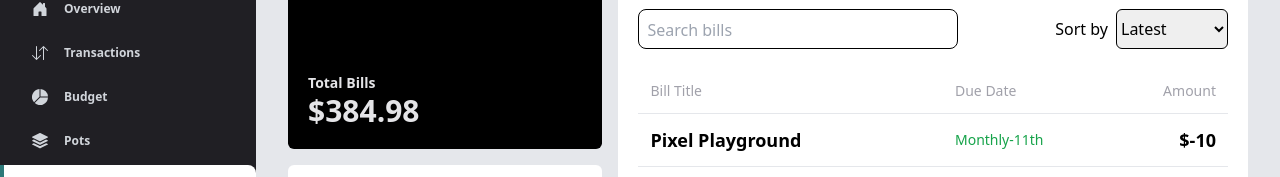
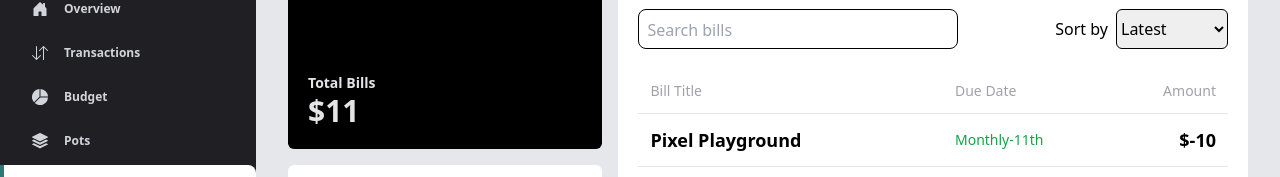
Before and after one commit to Samn1ce/Dashboard-react, a React (Vite) app in the folder finance/: page /recurring-bills in a window 1280 px wide. Shown: the part 111-288 px from the top of the page. Built offline with nearby package versions, Linux system fonts and the light colour scheme.

Commit message:
Fixing Recurring bills

```diff
--- a/finance/src/views/RecurringBills.jsx
+++ b/finance/src/views/RecurringBills.jsx
@@ -25,6 +25,10 @@ function RecurringBills() {
     return `Monthly-${day}${ordinalSuffix(day)}`;
   };
 
+  const totalRecurred = Data.transactions.reduce(
+    (sum, b) => sum + b.recurring,
+    0
+  );
   return (
     <div>
       <HeaderSec headerText="Reccuring Bills" buttonDisplay="none" />
@@ -32,7 +36,7 @@ function RecurringBills() {
         <div className="w-full lg:w-1/3 flex flex-col md:flex-row lg:flex-col gap-4">
           <div className="bg-black w-full h-40 rounded-md p-5 text-zinc-200 flex flex-col justify-end">
             <p className="text-sm font-semibold">Total Bills</p>
-            <p className="text-3xl font-bold">$384.98</p>
+            <p className="text-3xl font-bold">${totalRecurred}</p>
           </div>
           <div className="bg-white w-full h-40 rounded-md p-5 flex flex-col justify-end">
             <p className="font-semibold mb-2">Summary</p>
```
